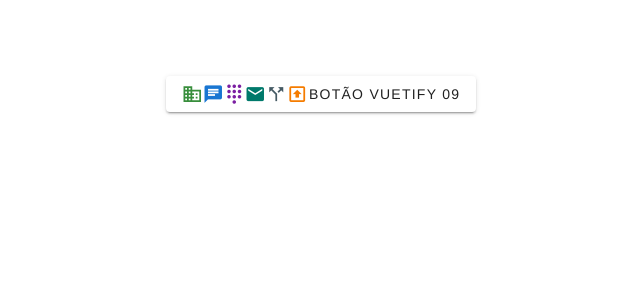
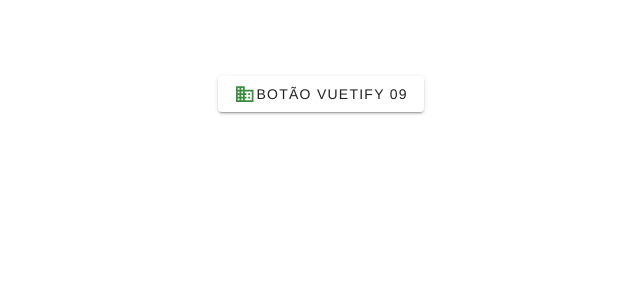
Before and after one commit to GabrielHJM/BIBLIOTECA-DIGITAL-ACERVO-UFGD, a Vue app in the folder frontend/: page / in a window 1280 px wide. Shown: the top 300 px of the page, without its empty margins (319-959 px from the left). Built offline with nearby package versions, Linux system fonts and the light colour scheme.

Commit message:
feat(frontend): Adicionando Router

```diff
--- a/frontend/package.json
+++ b/frontend/package.json
@@ -10,6 +10,7 @@
   "dependencies": {
     "core-js": "^3.8.3",
     "vue": "^3.2.13",
+    "vue-router": "^4.5.1",
     "vuetify": "^3.8.7"
   },
   "devDependencies": {
--- a/frontend/src/App.vue
+++ b/frontend/src/App.vue
@@ -4,40 +4,11 @@
         <v-container>
           <v-btn>
             <v-icon
-      color="green-darken-2"
-      icon="mdi-domain"
-      size="large"
-    ></v-icon>
-
-    <v-icon
-      color="blue-darken-2"
-      icon="mdi-message-text"
-      size="large"
-    ></v-icon>
-
-    <v-icon
-      color="purple-darken-2"
-      icon="mdi-dialpad"
-      size="large"
-    ></v-icon>
-
-    <v-icon
-      color="teal-darken-2"
-      icon="mdi-email"
-      size="large"
-    ></v-icon>
-
-    <v-icon
-      color="blue-grey-darken-2"
-      icon="mdi-call-split"
-      size="large"
-    ></v-icon>
-
-    <v-icon
-      color="orange-darken-2"
-      icon="mdi-arrow-up-bold-box-outline"
-      size="large"
-    ></v-icon>
+              color="green-darken-2"
+              icon="mdi-domain"
+              size="large"
+              @click="$router.push({path: '/'})"
+            ></v-icon>
             Botão Vuetify 09
           </v-btn>
         </v-container>
@@ -48,7 +19,7 @@
 <script>
 
   export default {
-    name: 'App',
+      name: 'App',
   }
 </script>
 
--- a/frontend/src/main.js
+++ b/frontend/src/main.js
@@ -1,4 +1,5 @@
 import { createApp } from 'vue'
+import VueRouter from 'vue-router'
 
 // Vuetify
 import 'vuetify/styles'
@@ -14,4 +15,4 @@ const vuetify = createVuetify({
   directives,
 })
 
-createApp(App).use(vuetify).mount('#app')
+createApp(App).use(VueRouter).use(vuetify).mount('#app')
```
Also changed, not shown: frontend/src/router/index.js (added, +20 -0 lines), 1 other file (tests, documents, lock files or other folders).
